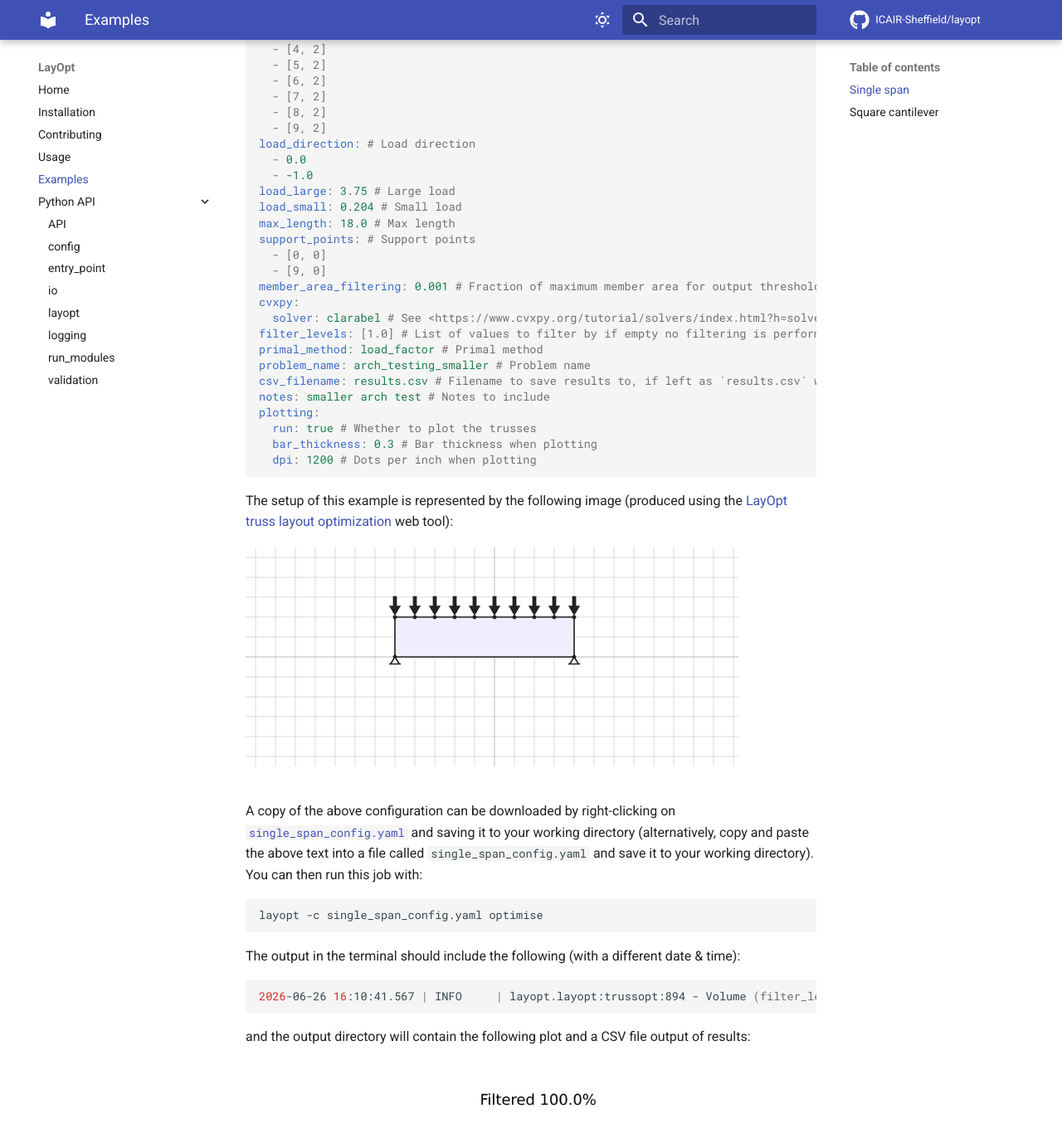
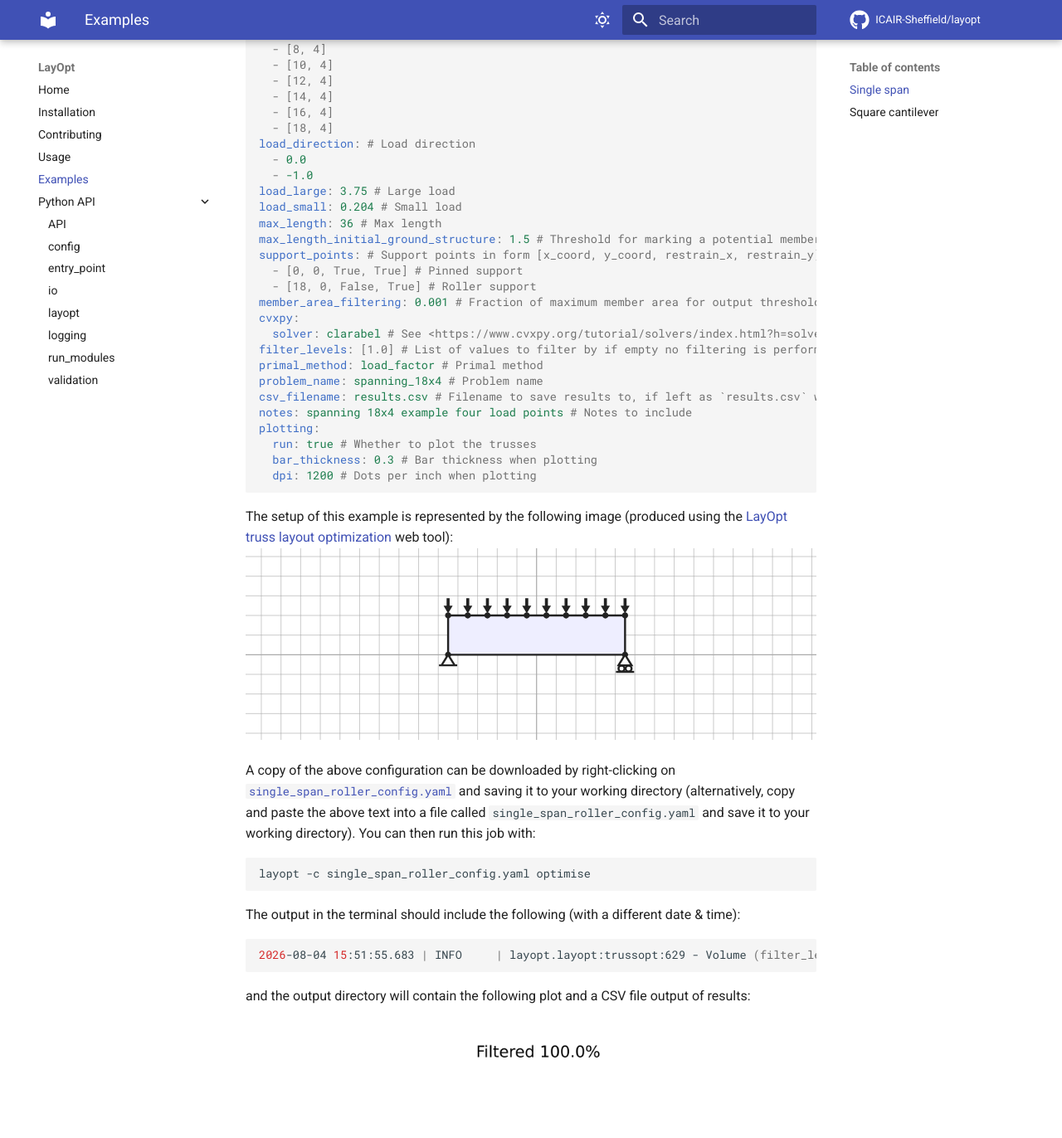
Before and after one commit to ICAIR-Sheffield/LayOpt, an MkDocs documentation site: the page built from docs/examples.md, in a window 1280 px wide and 1400 px high, scrolled down 518 px. Shown: the top 1372 px of the window at 83% size. Built offline with MkDocs 1.6.1 and Material for MkDocs 9.7.7, drawn with Linux system fonts in a browser that asks for light colours; comment, search, counter and statistics services are not loaded.

Commit message:
Updated examples in docs - single span example now uses roller support
-deleted old assets for two pinned supports
-new setup image, config and results for one pinned, one roller
-new example takes ~830s CPU time on one core but is much more realistic than
previous example. Can consider cutting down load points for performance improvement

````diff
--- a/docs/examples.md
+++ b/docs/examples.md
@@ -9,40 +9,41 @@ base_dir: ./ # Base directory where code is being run
 output_dir: ./output # Where to save output to
 log_level: info # Verbosity used in logging
 cores: 2 # Number of cores to use when processing
-width: 9 # Width of structure
-height: 2 # Height of structure
+width: 18 # Width of structure
+height: 4 # Height of structure
 steps: 1 # Steps to generate nodes
 stress_tensile: 1.0 # Tensile stress
 stress_compressive: 1.0 # Compressive stress
 joint_cost: 0.0 # Joint costs
 loaded_points: # Loaded points
-  - [0, 2]
-  - [1, 2]
-  - [2, 2]
-  - [3, 2]
-  - [4, 2]
-  - [5, 2]
-  - [6, 2]
-  - [7, 2]
-  - [8, 2]
-  - [9, 2]
+  - [0, 4]
+  - [2, 4]
+  - [4, 4]
+  - [6, 4]
+  - [8, 4]
+  - [10, 4]
+  - [12, 4]
+  - [14, 4]
+  - [16, 4]
+  - [18, 4]
 load_direction: # Load direction
   - 0.0
   - -1.0
 load_large: 3.75 # Large load
 load_small: 0.204 # Small load
-max_length: 18.0 # Max length
-support_points: # Support points
-  - [0, 0]
-  - [9, 0]
+max_length: 36 # Max length
+max_length_initial_ground_structure: 1.5 # Threshold for marking a potential member as active
+support_points: # Support points in form [x_coord, y_coord, restrain_x, restrain_y] (true=fixed, false=free for restrain_x/restrain_y)
+  - [0, 0, True, True] # Pinned support
+  - [18, 0, False, True] # Roller support
 member_area_filtering: 0.001 # Fraction of maximum member area for output threshold
 cvxpy:
   solver: clarabel # See <https://www.cvxpy.org/tutorial/solvers/index.html?h=solve#choosing-a-solver> for further details
 filter_levels: [1.0] # List of values to filter by if empty no filtering is performed
 primal_method: load_factor # Primal method
-problem_name: arch_testing_smaller # Problem name
+problem_name: spanning_18x4 # Problem name
 csv_filename: results.csv # Filename to save results to, if left as `results.csv` will have YYYY-MM-DD-hhmmss added
-notes: smaller arch test # Notes to include
+notes: spanning 18x4 example four load points # Notes to include
 plotting:
   run: true # Whether to plot the trusses
   bar_thickness: 0.3 # Bar thickness when plotting
@@ -51,26 +52,26 @@ plotting:
 
 The setup of this example is represented by the following image (produced using the
 [LayOpt truss layout optimization](https://www.layopt.com/truss/) web tool):
-![Single span of width 9 and height 2](img/single_span_example_setup_resized.svg)
+![Single span of width 9 and height 2](img/single_span_roller_example_setup_resized.svg)
 
 A copy of the above configuration can be downloaded by right-clicking on
-[`single_span_config.yaml`](assets/single_span_config.yaml) and saving it to your working directory (alternatively, copy
-and paste the above text into a file called `single_span_config.yaml` and save it to your working directory). You can then
-run this job with:
+[`single_span_roller_config.yaml`](assets/single_span_roller_config.yaml) and saving it to your working directory (alternatively,
+copy and paste the above text into a file called `single_span_roller_config.yaml` and save it to your working directory).
+You can then run this job with:
 
 ```shell
-layopt -c single_span_config.yaml optimise
+layopt -c single_span_roller_config.yaml optimise
 ```
 
 The output in the terminal should include the following (with a different date & time):
 
 ```shell
-2026-06-26 16:10:41.567 | INFO     | layopt.layopt:trussopt:894 - Volume (filter_level = 1.0): 269.64787019560805
+2026-08-04 15:51:55.683 | INFO     | layopt.layopt:trussopt:629 - Volume (filter_level = 1.0): 797.5663145501328
 ```
 
 and the output directory will contain the following plot and a CSV file output of results:
 
-![Single span output width 9 and height 2](img/arch_testing_smaller_w9_h2_n10_filter100.png)
+![Single span output width 9 and height 2](img/spanning_18x4_w18_h4_n10_filter100.png)
 
 ## Square cantilever
 
````
Also changed, not shown: docs/assets/single_span_roller_config.yaml (renamed from docs/assets/single_span_config.yaml, +19 -18 lines), docs/img/arch_testing_smaller_w9_h2_n10_filter100.png (deleted), docs/img/single_span_example_setup_resized.svg (deleted), docs/img/single_span_roller_example_setup_resized.svg (added), docs/img/spanning_18x4_w18_h4_n10_filter100.png (added).
